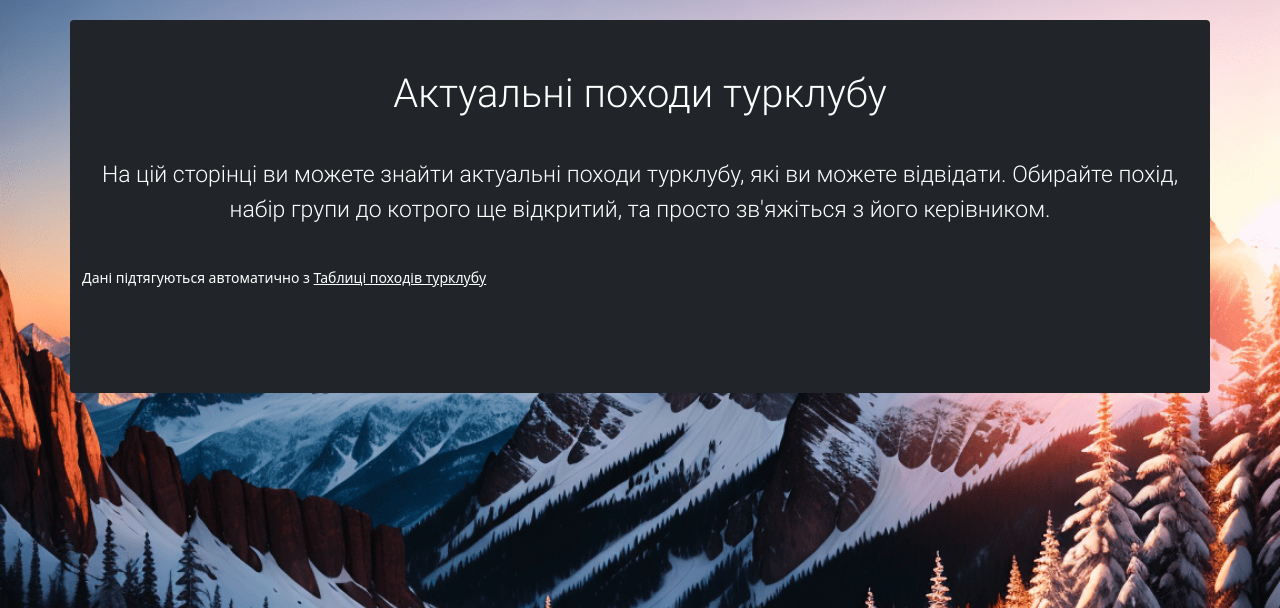
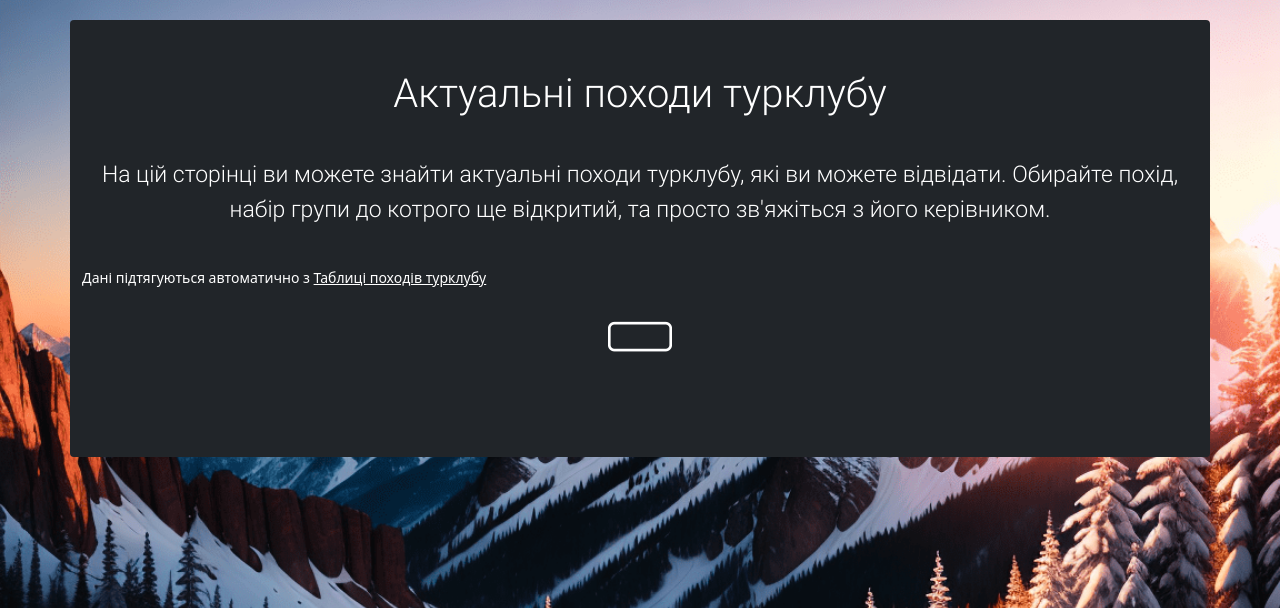
Before and after one commit to Casy7/Romantik, a Django app: page /hikes/ in a window 1280 px wide. Shown: the part 68-676 px from the top of the page. Run offline with Django 3.2, Linux system fonts and the light colour scheme; some libraries are stand-ins or nearby versions.

Commit message:
Added loader gif on hikes page

```diff
--- a/RomantikApp/static/css/hikes.css
+++ b/RomantikApp/static/css/hikes.css
@@ -9,3 +9,9 @@
 .hk_table td {
 	border: 1px solid gray;
 }
+
+.hikes-list-loading-bar {
+	display: flex;
+	justify-content: center;
+
+}
--- a/RomantikApp/static/js/hikes.js
+++ b/RomantikApp/static/js/hikes.js
@@ -15,9 +15,10 @@ function loadClient() {
 	return gapi.client.load("https://sheets.googleapis.com/$discovery/rest?version=v4")
 		.then(function () {
 
+
 			console.log("GAPI client loaded for API");
 			execute();
-
+			document.getElementById("hikes_list_loader").remove();
 
 		},
 			function (err) { console.error("Error loading GAPI client for API", err); });
@@ -64,7 +65,7 @@ function draw(hikesSheetData) {
 	while (currentRow < tb.length && hasOwnProperty(hikesSheetData[currentRow].values[1], "formattedValue")) {
 
 		let row_height_counter = 0;
-		let $row = $("<tr>", { "class": "hk_line", "scope":"row", id: "hk_line_" + currentRow });
+		let $row = $("<tr>", { "class": "hk_line", "scope": "row", id: "hk_line_" + currentRow });
 
 		if (hasOwnProperty(hikesSheetData[currentRow].values[0], "formattedValue")) {
 			let rowspanCounter = 1;
@@ -79,15 +80,15 @@ function draw(hikesSheetData) {
 				}
 			}
 
-		var $div = $("<th>", { "class": "hk_heading vertical-text", "scope":"row", "rowspan": rowspanCounter });
-		$div.text(tb[currentRow].values[0].formattedValue);
-		$($row).append($div);
+			var $div = $("<th>", { "class": "hk_heading vertical-text", "scope": "row", "rowspan": rowspanCounter });
+			$div.text(tb[currentRow].values[0].formattedValue);
+			$($row).append($div);
 
 
 		}
 
 		for (let i = 1; i < tb[currentRow].values.length; i++) {
-			var $prop = $("<td>", { "class": "hk_value",  "scope":"col" });
+			var $prop = $("<td>", { "class": "hk_value", "scope": "col" });
 			$prop.text(tb[currentRow].values[i].formattedValue);
 			$($row).append($prop);
 		}
@@ -96,6 +97,7 @@ function draw(hikesSheetData) {
 		$("#hk_body").append($row);
 		currentRow++;
 	}
+
 
 }
 
--- a/RomantikApp/templates/base.html
+++ b/RomantikApp/templates/base.html
@@ -139,8 +139,8 @@
 
       <div class="dropdown-menu nav-menu-dropdown" id="dropdownNavMainMenu" aria-labelledby="navbarDropdown">
 
-        <a class="dropdown-item {% if page_name == 'home' %}active-page{% endif %}"" href="/">Головна</a>
-        <a class="dropdown-item {% if page_name == 'news' %}active-page{% endif %}"" href="/news">Новини</a>
+        <a class="dropdown-item {% if page_name == 'home' %}active-page{% endif %}" href="/">Головна</a>
+        <a class="dropdown-item {% if page_name == 'news' %}active-page{% endif %}" href="/news">Новини</a>
         <a class="dropdown-item {% if page_name == 'about' %}active-page{% endif %}" href="/about">Про нас</a>
         <a class="dropdown-item {% if page_name == 'hikes' %}active-page{% endif %}" href="/hikes">Походи</a>
 
--- a/RomantikApp/templates/hikes.html
+++ b/RomantikApp/templates/hikes.html
@@ -1,18 +1,15 @@
 {% extends 'base.html' %}
-{% block content %}
 {% load static %}
 
+{% block page_styles %}
 <link href="{% static 'css/hikes.css'%}" rel="stylesheet">
+{% endblock %}
 
-
-<script src="https://apis.google.com/js/api.js"></script>
-<script src="https://apis.google.com/js/client:plusone.js" type="application/javascript"></script>
-<script src="{% static 'js/hikes.js' %}"></script>
+{% block content %}
 <h2>Актуальні походи турклубу</h2>
 <p>На цій сторінці ви можете знайти актуальні походи турклубу, які ви можете відвідати. Обирайте похід, набір групи до
     котрого ще відкритий, та просто зв'яжіться з його керівником.</p>
-<small>Дані підтягуються автоматично з <a
-        href="https://docs.google.com/spreadsheets/d/1IG3-IDP8UX5C_vFEPasYYIe9kUuFY-HpmwhRT4welTM/">Таблиці походів
+<small>Дані підтягуються автоматично з <a href="https://docs.google.com/spreadsheets/d/1IG3-IDP8UX5C_vFEPasYYIe9kUuFY-HpmwhRT4welTM/">Таблиці походів
         турклубу</a></small>
 
 <div class="horisontal-scrollable-container">
@@ -24,14 +21,18 @@
         </tbody>
     </table>
 </div>
-
-
+<div class="hikes-list-loading-bar">
+    <img src="{% static 'icons/loading.png' %}" id="hikes_list_loader">
+</div>
 
 <div id="hikes_list_container">
 
+</div>
+{% endblock %}
 
 
-</div>
-
-
+{% block page_scripts %}
+<script src="https://apis.google.com/js/api.js"></script>
+<script src="https://apis.google.com/js/client:plusone.js" type="application/javascript"></script>
+<script src="{% static 'js/hikes.js' %}"></script>
 {% endblock %}
```
Also changed, not shown: RomantikApp/static/icons/loading.png (added).
